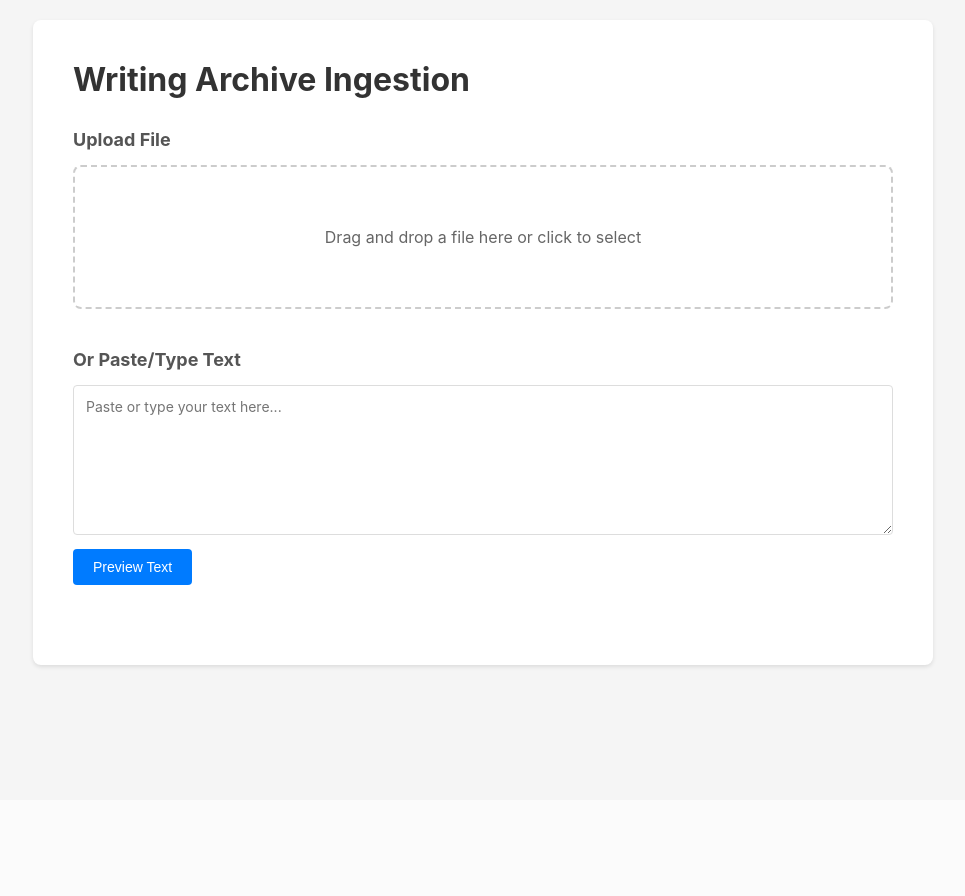
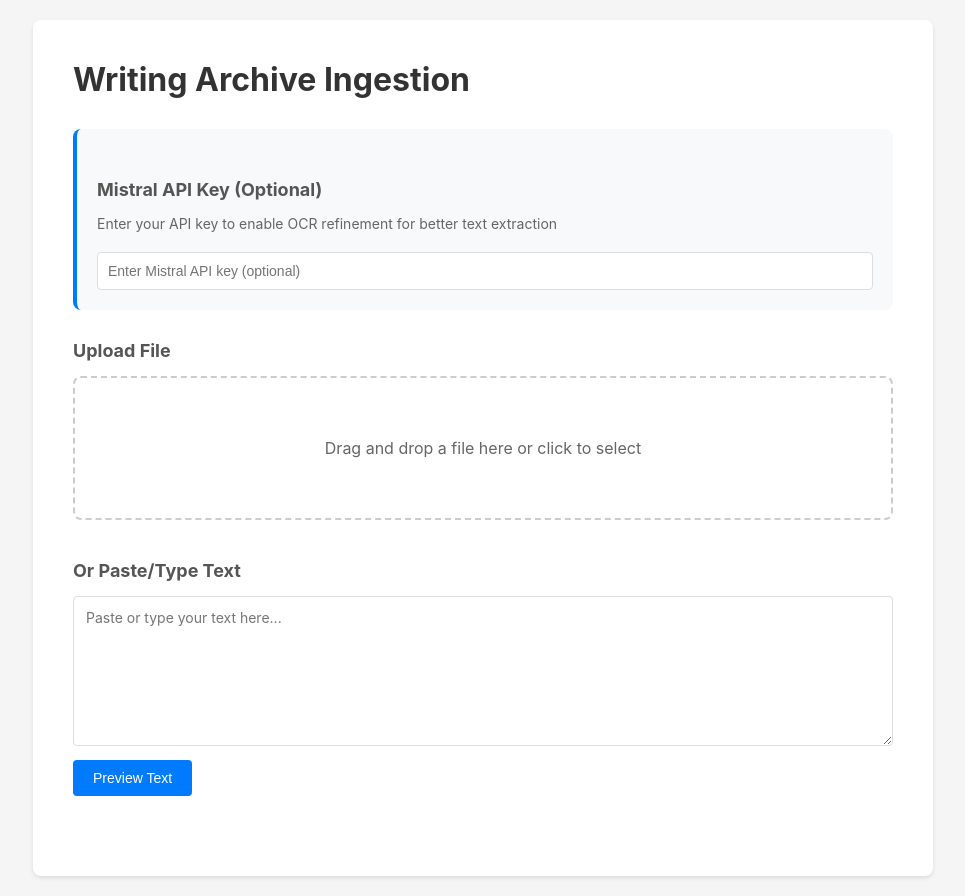
Before and after one commit to patterson-s/archive, a FastAPI app: template templates/index.html in a window 1280 px wide. Shown: the whole page, without its empty margins (157-1122 px from the left). Before the commit the page ends 668 px from the top, so only its background shows below. Run offline with FastAPI, Linux system fonts and the light colour scheme; the template is opened without the code that fills it, so the values that code supplies are empty.

Commit message:
added mistral ocr

```diff
--- a/app/main.py
+++ b/app/main.py
@@ -5,6 +5,7 @@
 import os
 import tempfile
 from pathlib import Path
+from mistralai import Mistral
 
 from app.parsers.pdf import parse_pdf
 from app.parsers.docx import parse_docx
@@ -19,9 +20,15 @@
     ".docx": parse_docx,
 }
 
+MISTRAL_API_KEY = os.getenv("MISTRAL_API_KEY")
+
 @app.get("/", response_class=HTMLResponse)
 async def index(request: Request):
-    return templates.TemplateResponse("index.html", {"request": request})
+    has_api_key = MISTRAL_API_KEY is not None
+    return templates.TemplateResponse("index.html", {
+        "request": request,
+        "has_api_key": has_api_key
+    })
 
 @app.post("/upload")
 async def upload_file(file: UploadFile = File(...)):
@@ -46,18 +53,101 @@
             "filename": file.filename,
             "file_type": file_ext,
             "content": parsed_data["content"],
-            "metadata": {k: v for k, v in parsed_data.items() if k != "content"}
+            "metadata": {k: v for k, v in parsed_data.items() if k != "content"},
+            "temp_path": tmp_path
         }
 
         return JSONResponse(content=response)
 
     except Exception as e:
+        os.unlink(tmp_path)
         return JSONResponse(
             status_code=500,
             content={"error": f"Error parsing file: {str(e)}"}
         )
-    finally:
-        os.unlink(tmp_path)
+
+@app.post("/ocr-refine")
+async def ocr_refine(
+    temp_path: str = Form(...),
+    filename: str = Form(...),
+    api_key: str = Form(None)
+):
+    try:
+        key_to_use = api_key if api_key else MISTRAL_API_KEY
+
+        if not key_to_use:
+            return JSONResponse(
+                status_code=400,
+                content={"error": "No API key provided"}
+            )
+
+        if not os.path.exists(temp_path):
+            return JSONResponse(
+                status_code=400,
+                content={"error": "Temporary file not found"}
+            )
+
+        client = Mistral(api_key=key_to_use)
+
+        with open(temp_path, "rb") as file:
+            uploaded_file = client.files.upload(
+                file={
+                    "file_name": filename,
+                    "content": file,
+                },
+                purpose="ocr"
+            )
+
+        signed_url_response = client.files.get_signed_url(file_id=uploaded_file.id)
+        signed_url = signed_url_response.url
+
+        file_ext = Path(filename).suffix.lower()
+        if file_ext in ['.jpg', '.jpeg', '.png']:
+            document_config = {
+                "type": "image_url",
+                "image_url": signed_url,
+            }
+        else:
+            document_config = {
+                "type": "document_url",
+                "document_url": signed_url,
+            }
+
+        ocr_response = client.ocr.process(
+            model="mistral-ocr-latest",
+            document=document_config
+        )
+
+        ocr_data = ocr_response.model_dump()
+
+        markdown_text = ""
+        for page in ocr_data.get("pages", []):
+            page_number = page.get("index", "unknown")
+            markdown_content = page.get("markdown", "")
+            markdown_text += f"## Page {page_number}\n\n{markdown_content}\n\n---\n\n"
+
+        return JSONResponse(content={
+            "content": markdown_text,
+            "page_count": len(ocr_data.get("pages", []))
+        })
+
+    except Exception as e:
+        return JSONResponse(
+            status_code=500,
+            content={"error": f"OCR error: {str(e)}"}
+        )
+
+@app.post("/cleanup")
+async def cleanup(temp_path: str = Form(...)):
+    try:
+        if os.path.exists(temp_path):
+            os.unlink(temp_path)
+        return JSONResponse(content={"status": "ok"})
+    except Exception as e:
+        return JSONResponse(
+            status_code=500,
+            content={"error": str(e)}
+        )
 
 @app.post("/save-text")
 async def save_text(content: str = Form(...)):
--- a/requirements.txt
+++ b/requirements.txt
@@ -5,3 +5,4 @@
 pdfplumber
 python-docx
 aiofiles
+mistralai
--- a/static/style.css
+++ b/static/style.css
@@ -28,6 +28,29 @@
     margin: 30px 0 15px 0;
     color: #555;
     font-size: 18px;
+}
+
+.api-key-section {
+    background: #f8f9fa;
+    padding: 20px;
+    border-radius: 8px;
+    margin-bottom: 30px;
+    border-left: 4px solid #007bff;
+}
+
+.api-key-section p {
+    margin: 10px 0;
+    color: #666;
+    font-size: 14px;
+}
+
+#apiKeyInput {
+    width: 100%;
+    padding: 10px;
+    border: 1px solid #ddd;
+    border-radius: 4px;
+    font-size: 14px;
+    margin-top: 10px;
 }
 
 .upload-section {
@@ -62,6 +85,11 @@
     color: #666;
 }
 
+#ocrStatus {
+    margin-top: 10px;
+    font-size: 14px;
+}
+
 .text-section {
     margin-bottom: 40px;
 }
@@ -90,6 +118,11 @@
 
 button:hover {
     background: #0056b3;
+}
+
+button:disabled {
+    background: #ccc;
+    cursor: not-allowed;
 }
 
 .preview-section {
@@ -122,6 +155,7 @@
     margin-top: 15px;
     display: flex;
     gap: 10px;
+    flex-wrap: wrap;
 }
 
 #cancelBtn {
@@ -131,3 +165,15 @@
 #cancelBtn:hover {
     background: #5a6268;
 }
+
+#ocrBtn {
+    background: #28a745;
+}
+
+#ocrBtn:hover {
+    background: #218838;
+}
+
+#revertBtn:hover {
+    background: #5a6268;
+}
--- a/templates/index.html
+++ b/templates/index.html
@@ -7,6 +7,14 @@
 <body>
     <div class="container">
         <h1>Writing Archive Ingestion</h1>
+
+        {% if not has_api_key %}
+        <div class="api-key-section">
+            <h2>Mistral API Key (Optional)</h2>
+            <p>Enter your API key to enable OCR refinement for better text extraction</p>
+            <input type="password" id="apiKeyInput" placeholder="Enter Mistral API key (optional)">
+        </div>
+        {% endif %}
 
         <div class="upload-section">
             <h2>Upload File</h2>
@@ -28,9 +36,12 @@
             <div class="metadata" id="metadata"></div>
             <textarea id="previewContent"></textarea>
             <div class="actions">
+                <button id="ocrBtn" style="display: none;">Refine with Mistral OCR</button>
+                <button id="revertBtn" style="display: none; background: #6c757d;">Revert to Original</button>
                 <button id="saveBtn">Save to Archive</button>
                 <button id="cancelBtn">Cancel</button>
             </div>
+            <div id="ocrStatus"></div>
         </div>
     </div>
 
@@ -43,8 +54,16 @@
         const metadata = document.getElementById('metadata');
         const manualText = document.getElementById('manualText');
         const submitText = document.getElementById('submitText');
+        const ocrBtn = document.getElementById('ocrBtn');
+        const revertBtn = document.getElementById('revertBtn');
+        const ocrStatus = document.getElementById('ocrStatus');
+        const apiKeyInput = document.getElementById('apiKeyInput');
 
         let currentData = null;
+        let originalContent = null;
+        let isManualEntry = false;
+
+        const hasServerApiKey = {{ 'true' if has_api_key else 'false' }};
 
         uploadArea.addEventListener('click', () => fileInput.click());
 
@@ -94,8 +113,12 @@
 
                 if (response.ok) {
                     currentData = data;
+                    originalContent = data.content;
+                    isManualEntry = false;
                     showPreview(data);
                     uploadStatus.textContent = '';
+                    ocrBtn.style.display = 'inline-block';
+                    revertBtn.style.display = 'none';
                 } else {
                     uploadStatus.textContent = 'Error: ' + data.error;
                 }
@@ -116,7 +139,11 @@
 
                 const data = await response.json();
                 currentData = data;
+                originalContent = data.content;
+                isManualEntry = true;
                 showPreview(data);
+                ocrBtn.style.display = 'none';
+                revertBtn.style.display = 'none';
             } catch (error) {
                 alert('Error processing text');
             }
@@ -136,15 +163,88 @@
             previewSection.scrollIntoView({ behavior: 'smooth' });
         }
 
+        ocrBtn.addEventListener('click', async () => {
+            if (!currentData || !currentData.temp_path) {
+                alert('No file to process');
+                return;
+            }
+
+            const apiKey = hasServerApiKey ? null : apiKeyInput?.value?.trim();
+
+            if (!hasServerApiKey && !apiKey) {
+                alert('Please enter your Mistral API key above');
+                return;
+            }
+
+            ocrBtn.disabled = true;
+            ocrStatus.textContent = 'Processing with Mistral OCR...';
+            ocrStatus.style.color = '#666';
+
+            const formData = new FormData();
+            formData.append('temp_path', currentData.temp_path);
+            formData.append('filename', currentData.filename);
+            if (apiKey) {
+                formData.append('api_key', apiKey);
+            }
+
+            try {
+                const response = await fetch('/ocr-refine', {
+                    method: 'POST',
+                    body: formData
+                });
+
+                const data = await response.json();
+
+                if (response.ok) {
+                    previewContent.value = data.content;
+                    ocrStatus.textContent = `OCR complete - processed ${data.page_count} pages`;
+                    ocrStatus.style.color = '#28a745';
+                    ocrBtn.style.display = 'none';
+                    revertBtn.style.display = 'inline-block';
+                } else {
+                    ocrStatus.textContent = 'Error: ' + data.error;
+                    ocrStatus.style.color = '#dc3545';
+                    ocrBtn.disabled = false;
+                }
+            } catch (error) {
+                ocrStatus.textContent = 'Error during OCR processing';
+                ocrStatus.style.color = '#dc3545';
+                ocrBtn.disabled = false;
+            }
+        });
+
+        revertBtn.addEventListener('click', () => {
+            previewContent.value = originalContent;
+            ocrBtn.style.display = 'inline-block';
+            ocrBtn.disabled = false;
+            revertBtn.style.display = 'none';
+            ocrStatus.textContent = 'Reverted to original parsing';
+            ocrStatus.style.color = '#666';
+        });
+
         document.getElementById('saveBtn').addEventListener('click', () => {
             alert('Save functionality coming in next step');
         });
 
-        document.getElementById('cancelBtn').addEventListener('click', () => {
+        document.getElementById('cancelBtn').addEventListener('click', async () => {
+            if (currentData && currentData.temp_path && !isManualEntry) {
+                const formData = new FormData();
+                formData.append('temp_path', currentData.temp_path);
+                await fetch('/cleanup', {
+                    method: 'POST',
+                    body: formData
+                });
+            }
+
             previewSection.style.display = 'none';
             currentData = null;
+            originalContent = null;
+            isManualEntry = false;
             fileInput.value = '';
             manualText.value = '';
+            ocrBtn.style.display = 'none';
+            revertBtn.style.display = 'none';
+            ocrStatus.textContent = '';
         });
     </script>
 </body>
```
